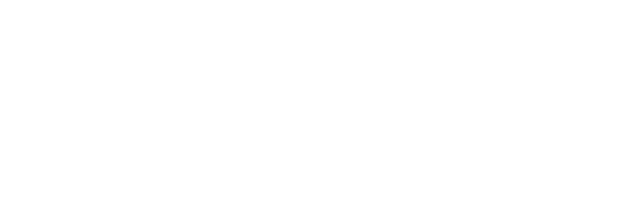
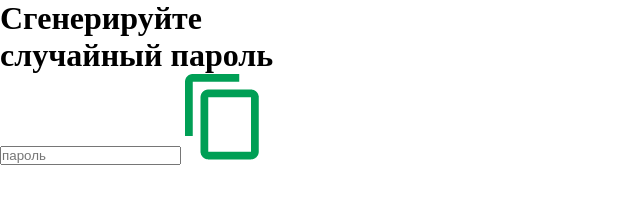
Before and after one commit to Alexsatm/random-password-generator, a plain HTML site: page index.html in a window 1280 px wide. Shown: the whole page, without its empty margins (0-640 px from the left). Drawn offline with Linux system fonts and the light colour scheme.

Commit message:
feat: add container

```diff
--- a/index.html
+++ b/index.html
@@ -7,7 +7,13 @@
     <link rel="stylesheet" href="style.css">
 </head>
 <body>
-
+    <div class="container">
+        <h1>Сгенерируйте <br>случайный пароль</h1>
+        <div class="display">
+            <input type="text" id="password" placeholder="пароль">
+            <img src="images/copy.png" alt="">
+        </div>
+    </div>
     <script src="app.js"></script>
 </body>
 </html>
```
